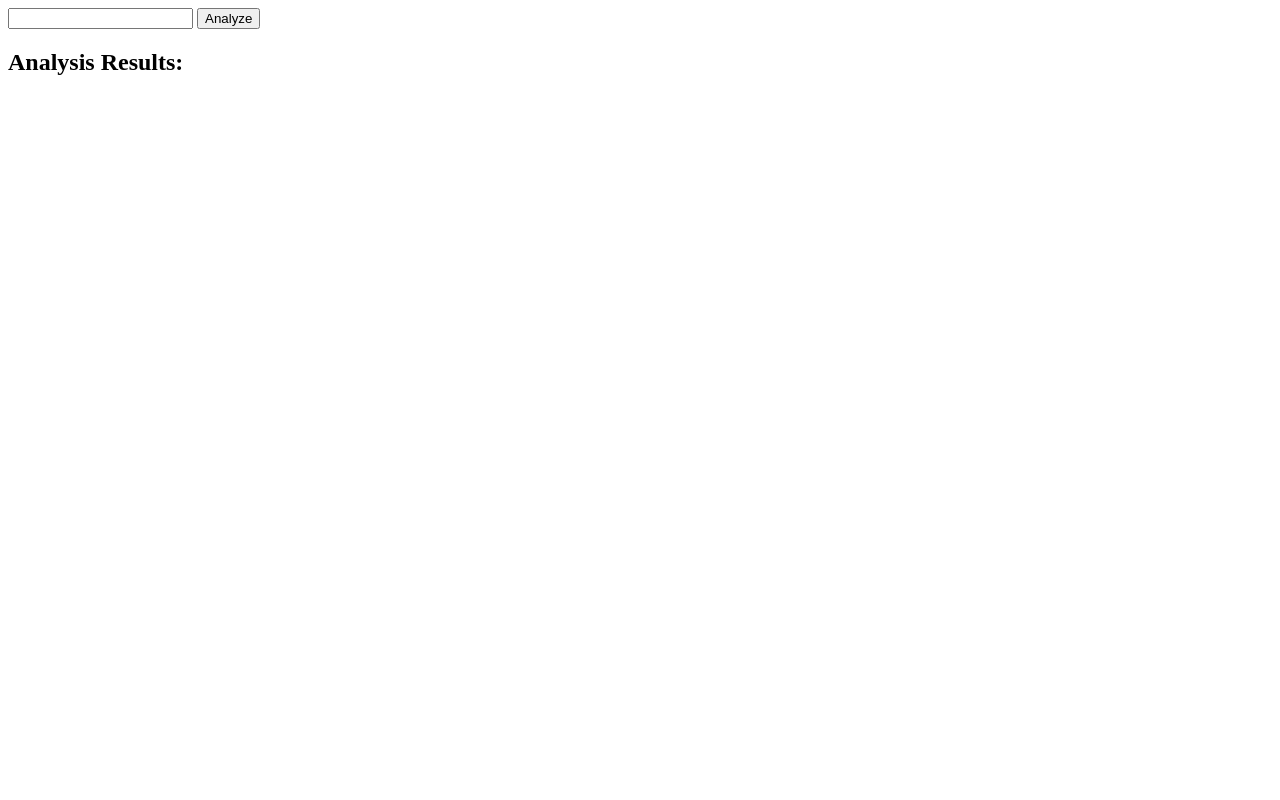
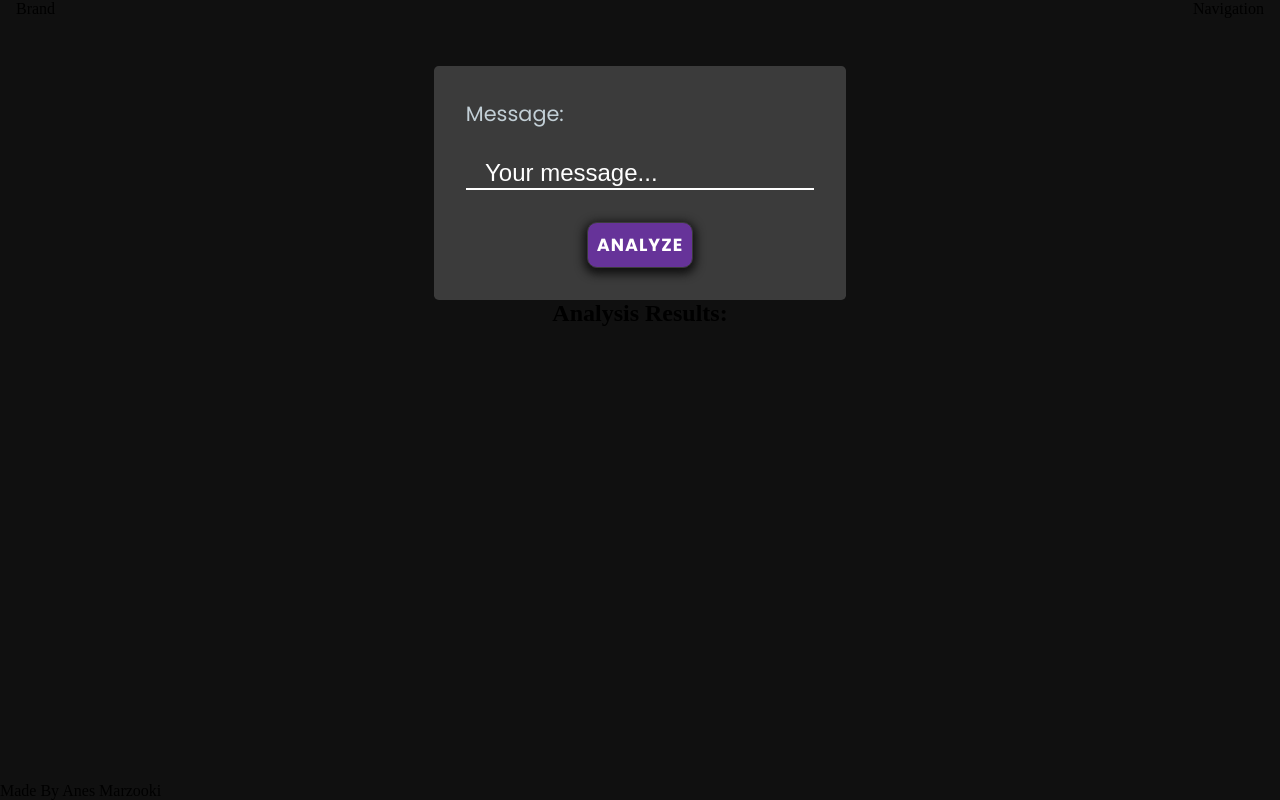
Before and after one commit to Udacity-Front-End-Developer/Evaluate-a-News-Article-with-Natural-Language-Processing, a website built with webpack: page src/client/views/index.html in a window 1280 px wide. Built offline with nearby package versions, Linux system fonts and the light colour scheme.

Commit message:
Add styling to the form

```diff
--- a/package.json
+++ b/package.json
@@ -13,6 +13,7 @@
 	"dependencies": {
 		"dotenv": "^10.0.0",
 		"express": "^4.17.1",
+		"sass": "^1.35.1",
 		"webpack": "^4.35.3",
 		"webpack-cli": "^3.3.5"
 	},
--- a/src/client/index.js
+++ b/src/client/index.js
@@ -1 +1,5 @@
-alert('Hi from webpack');
+import './styles/vars.scss';
+import './styles/base.scss';
+import './styles/header.scss';
+import './styles/footer.scss';
+import './styles/form.scss';
--- /dev/null
+++ b/src/client/styles/base.scss
@@ -0,0 +1,23 @@
+* {
+	margin: 0;
+	padding: 0;
+	box-sizing: border-box;
+}
+
+button {
+	border: none;
+	border-radius: 0;
+}
+
+body {
+	font-size: 16px;
+	min-height: 100vh;
+	background: var(--surface1);
+}
+
+main {
+	display: flex;
+	flex-direction: column;
+	justify-content: center;
+	align-items: center;
+}
--- /dev/null
+++ b/src/client/styles/footer.scss
@@ -0,0 +1,4 @@
+footer {
+	position: absolute;
+	bottom: 0;
+}
--- /dev/null
+++ b/src/client/styles/form.scss
@@ -0,0 +1,77 @@
+.form-container {
+	max-width: 700px;
+
+	.form {
+		display: flex;
+		flex-direction: column;
+		border-radius: 0.3em;
+		background-color: var(--surface2);
+		padding: 2em;
+	}
+
+	.form__text {
+		display: flex;
+		flex-direction: column;
+		margin-bottom: 1em;
+
+		.label {
+			color: var(--text);
+			font-family: 'Poppins', sans-serif;
+			font-size: 1.3rem;
+			margin-bottom: 0.5em;
+		}
+
+		#text {
+			resize: none;
+			border: none;
+			border-bottom: 1px solid #bbc8ce;
+			padding: 0.8em;
+			padding-bottom: 0.1rem;
+			background-color: transparent;
+			// font-family: 'Inconsolata';
+			font-size: 1.5rem;
+			font-weight: 300;
+			white-space: nowrap;
+			color: #fff;
+			margin-bottom: 1rem;
+			width: 100%;
+			overflow: hidden;
+
+			&:focus-visible {
+				border: none;
+				border-bottom: 2px solid white;
+				outline: none;
+
+				&::placeholder {
+					color: #fff;
+				}
+			}
+
+			&::placeholder {
+				color: gray;
+			}
+		}
+	}
+
+	.form__btn {
+		background-color: rebeccapurple;
+		color: #fff;
+		font-weight: bold;
+		font-size: 1.1rem;
+		padding: 0.5em;
+		margin: auto;
+		border: 1px solid #3b3b3b;
+		border-radius: 10px;
+		box-shadow: 0px 3px 10px 3px #101010;
+		text-transform: uppercase;
+		font-family: 'Poppins', sans-serif;
+		cursor: pointer;
+		transition: 0.5s;
+		letter-spacing: 1px;
+
+		&:hover {
+			letter-spacing: 2px;
+			background: var(--surface1);
+		}
+	}
+}
--- /dev/null
+++ b/src/client/styles/header.scss
@@ -0,0 +1,6 @@
+header {
+	display: flex;
+	justify-content: space-between;
+	margin-bottom: 3em;
+	padding: 0 1em;
+}
--- /dev/null
+++ b/src/client/styles/resets.scss
@@ -0,0 +1,142 @@
+/* http://meyerweb.com/eric/tools/css/reset/
+   v2.0 | 20110126
+   License: none (public domain)
+*/
+
+* {
+	box-sizing: border-box;
+}
+
+html,
+body,
+div,
+span,
+applet,
+object,
+iframe,
+h1,
+h2,
+h3,
+h4,
+h5,
+h6,
+p,
+blockquote,
+pre,
+a,
+abbr,
+acronym,
+address,
+big,
+cite,
+code,
+del,
+dfn,
+em,
+img,
+ins,
+kbd,
+q,
+s,
+samp,
+small,
+strike,
+strong,
+sub,
+sup,
+tt,
+var,
+b,
+u,
+i,
+center,
+dl,
+dt,
+dd,
+ol,
+ul,
+li,
+fieldset,
+form,
+label,
+legend,
+table,
+caption,
+tbody,
+tfoot,
+thead,
+tr,
+th,
+td,
+article,
+aside,
+canvas,
+details,
+embed,
+figure,
+figcaption,
+footer,
+header,
+hgroup,
+menu,
+nav,
+output,
+ruby,
+section,
+summary,
+time,
+mark,
+audio,
+video {
+	margin: 0;
+	padding: 0;
+	border: 0;
+	font-size: 100%;
+	font: inherit;
+	vertical-align: baseline;
+}
+/* HTML5 display-role reset for older browsers */
+article,
+aside,
+details,
+figcaption,
+figure,
+footer,
+header,
+hgroup,
+menu,
+nav,
+section {
+	display: block;
+}
+body {
+	line-height: 1;
+}
+button {
+	border: none;
+	border-radius: 0;
+	padding: 0;
+	margin: 0;
+}
+ol,
+ul {
+	list-style: none;
+}
+blockquote,
+q {
+	quotes: none;
+}
+blockquote:before,
+blockquote:after,
+q:before,
+q:after {
+	content: '';
+	content: none;
+}
+table {
+	border-collapse: collapse;
+	border-spacing: 0;
+}
+ul {
+	list-style-type: none;
+}
--- /dev/null
+++ b/src/client/styles/vars.scss
@@ -0,0 +1,5 @@
+:root {
+	--surface1: #101010;
+	--surface2: #3b3b3b;
+	--text: #c2cfd6;
+}
--- a/src/client/views/index.html
+++ b/src/client/views/index.html
@@ -4,25 +4,42 @@
 		<meta charset="UTF-8" />
 		<meta http-equiv="X-UA-Compatible" content="IE=edge" />
 		<meta name="viewport" content="width=device-width, initial-scale=1.0" />
+		<!-- Google Fonts: Poppins -->
+		<link rel="preconnect" href="https://fonts.googleapis.com" />
+		<link rel="preconnect" href="https://fonts.gstatic.com" crossorigin />
+		<link
+			href="https://fonts.googleapis.com/css2?family=Poppins:wght@400;700;900&display=swap"
+			rel="stylesheet"
+		/>
 		<title>Document</title>
 	</head>
 	<body>
 		<header>
-			<div class="logo"></div>
-			<div class="navigation"></div>
+			<div class="logo">Brand</div>
+			<div class="navigation">Navigation</div>
 		</header>
 		<main>
-			<section class="form">
-				<form action="">
-					<input type="text" name="input" />
-					<button type="submit">Analyze</button>
+			<section class="form-container">
+				<form action="" class="form">
+					<section class="form__text">
+						<label class="label" for="text">Message:</label>
+						<input
+							type="text"
+							name="text"
+							id="text"
+							placeholder="Your message..."
+							autofocus
+						/>
+					</section>
+					<button class="form__btn" type="submit">Analyze</button>
 				</form>
 			</section>
+
 			<section class="results">
 				<h1 class="results__title">Analysis Results:</h1>
 				<div class="results__data"></div>
 			</section>
 		</main>
-		<footer></footer>
+		<footer>Made By Anes Marzooki</footer>
 	</body>
 </html>
```
Also changed, not shown: 1 other file.
